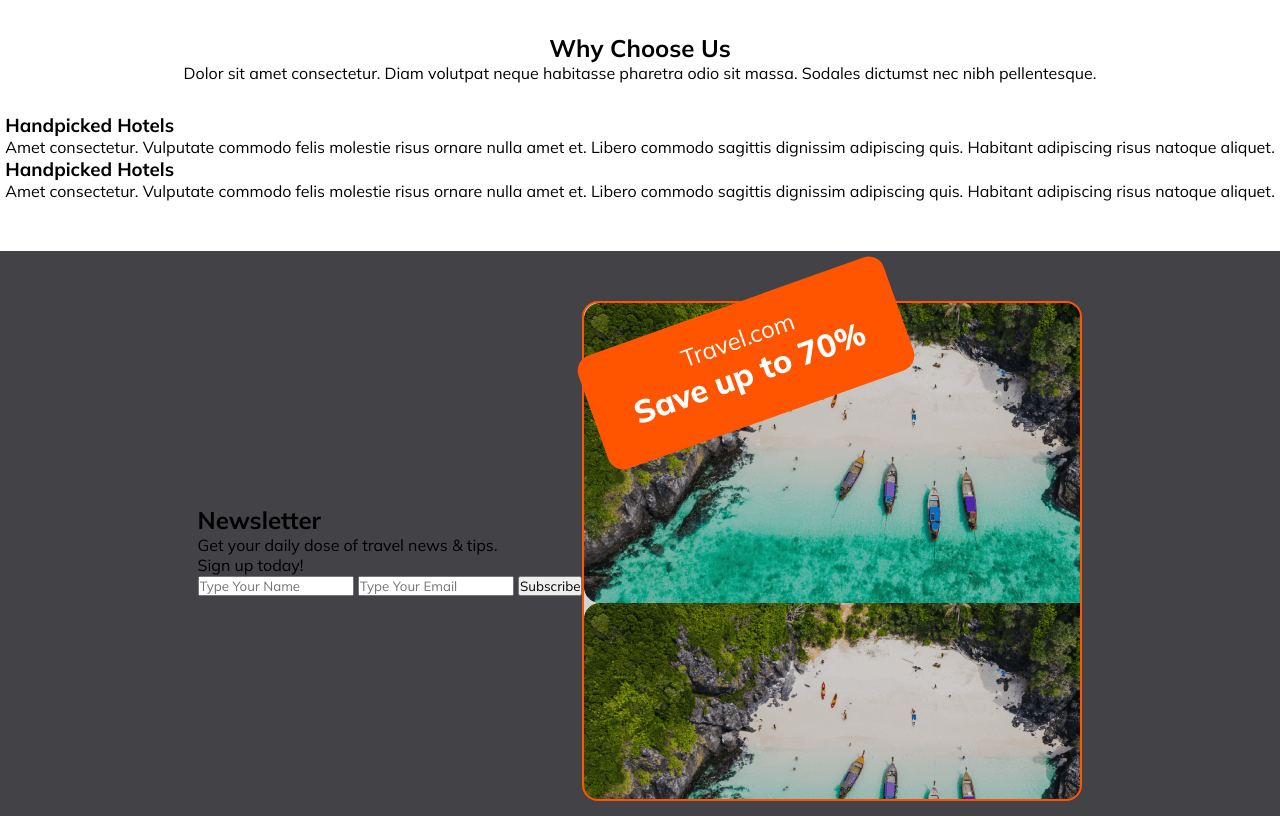
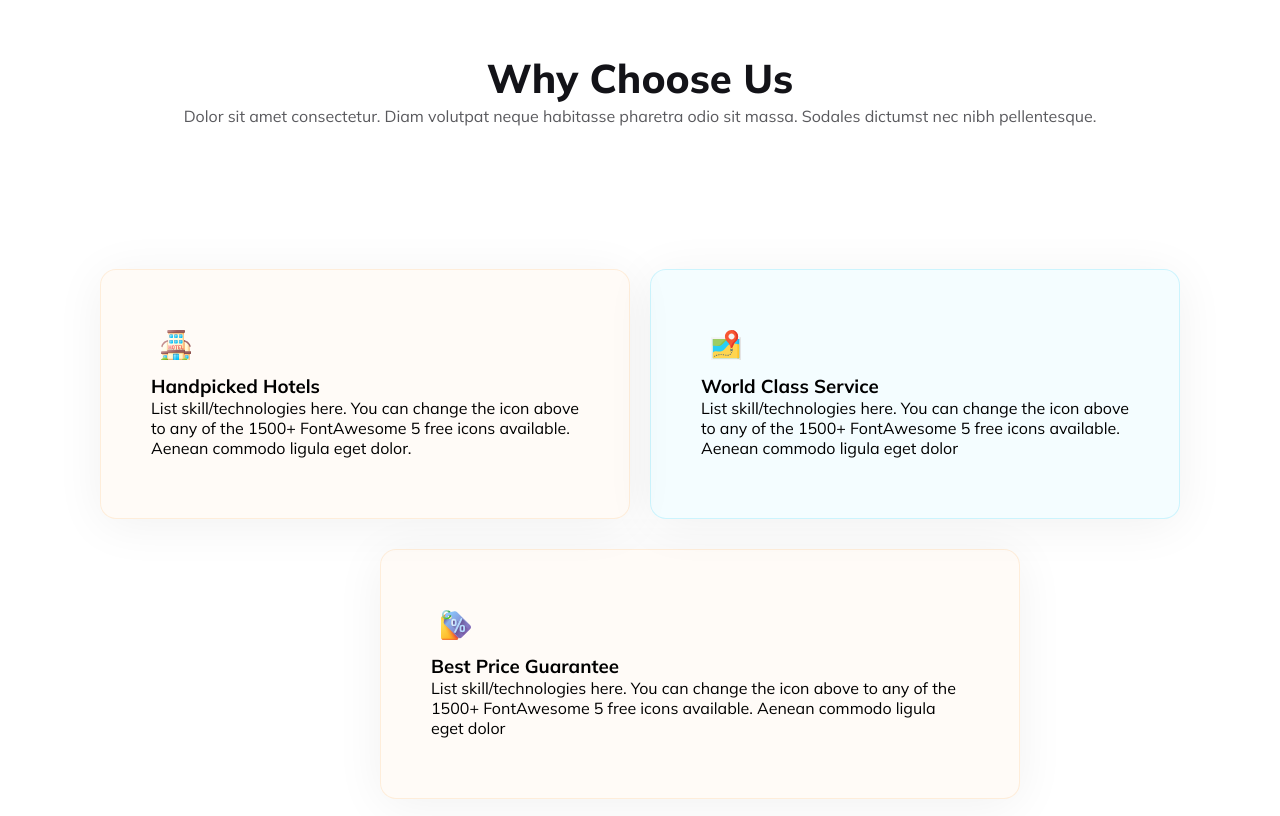
Before and after one commit to Shawonmrong/OraMove-Travel, a plain HTML site: page index.html in a window 1280 px wide. Shown: the part 3264-4080 px from the top of the page. Drawn offline with Linux system fonts and the light colour scheme.

Commit message:
why chose us section done

```diff
--- a/index.html
+++ b/index.html
@@ -156,38 +156,31 @@
 
       <!-- Why Choose Us -->
 
+
       <section id="why-choose-us">
-        <div class="choose-container">
-          <div class="choose-text">
-            <h1>Why Choose Us</h1>
-            <p>
-              Dolor sit amet consectetur. Diam volutpat neque habitasse pharetra
-              odio sit massa. Sodales dictumst nec nibh pellentesque.
-            </p>
-          </div>
+        <div class="choose">
+            <h3>Why Choose Us</h3>
+            <p class="section-description" >Dolor sit amet consectetur. Diam volutpat neque habitasse pharetra odio sit massa. Sodales dictumst nec nibh pellentesque.</p>
+        </div>
+        <div class="why-container">
+            <div class="why">
+                <img src="Images/hotel 1.svg" alt="">
+                <h3 class="why-title">Handpicked Hotels</h3>
+                <p class="why-description">List skill/technologies here. You can change the icon above to any of the 1500+ FontAwesome 5 free icons available. Aenean commodo ligula eget dolor.</p>
+            </div>
+            <div class="why-1">
+                <img src="Images/map 1.svg" alt="">
+                <h3 class="why-title">World Class Service</h3>
+                <p class="why-description">List skill/technologies here. You can change the icon above to any of the 1500+ FontAwesome 5 free icons available. Aenean commodo ligula eget dolor</p>
+            </div>
+            <div class="why-special-why">
+                <img src="Images/price-tag 1.svg" alt="">
+                <h3 class="why-title">Best Price Guarantee</h3>
+                <p class="why-description">List skill/technologies here. You can change the icon above to any of the 1500+ FontAwesome 5 free icons available. Aenean commodo ligula eget dolor</p>
+            </div>
+        </div>
 
-          <div class="choose-row-1">
-            <div class="hotel">
-              <i></i>
-              <h3>Handpicked Hotels</h3>
-              <p>
-                Amet consectetur. Vulputate commodo felis molestie risus ornare
-                nulla amet et. Libero commodo sagittis dignissim adipiscing
-                quis. Habitant adipiscing risus natoque aliquet.
-              </p>
-            </div>
-            <div class="choose-row-2">
-              <i></i>
-              <h3>Handpicked Hotels</h3>
-              <p>
-                Amet consectetur. Vulputate commodo felis molestie risus ornare
-                nulla amet et. Libero commodo sagittis dignissim adipiscing
-                quis. Habitant adipiscing risus natoque aliquet.
-              </p>
-            </div>
-          </div>
-        </div>
-      </section>
+        </section>
 
       <!-- newsletters section  -->
 
--- a/styles/oramove.css
+++ b/styles/oramove.css
@@ -426,21 +426,67 @@ img{
 
 
 
-/* why choose us  */
+/* Why Choose Us * */
 
 #why-choose-us {
-  display: flex;
-  justify-content: center;
-  align-items: center;
-  position: relative;
-  padding-top: 50px;
-  padding-bottom: 50px;
+  padding-top: 100px;
+  padding-bottom: 100px;
+
 }
-.choose-text {
-  text-align: center;
-  padding-top: 30px;
-  padding-bottom: 30px;
+.why-container{
+  height: 600px;
+  display: grid;
+  grid-template-columns: repeat(2, 1fr);
+  gap: 20px;
+  padding: 100px;
+
 }
+
+.why-container img {
+  width: 50px;
+  height: 50px;
+
+}
+.why{
+  height: 250px;
+  padding: 50px;
+  border-radius: 5px;
+  background: #FFF;
+  box-shadow: 0px 6px 50px 0px rgba(0, 0, 0, 0.06);
+  border-radius: 16px;
+  border: 1px solid rgba(251, 181, 99, 0.20);
+  background: rgba(251, 181, 99, 0.05);
+}
+
+
+.why-1 {
+  height: 250px;
+  padding: 50px;
+  border-radius: 5px;
+  background: #FFF;
+  box-shadow: 0px 6px 50px 0px rgba(0, 0, 0, 0.06);
+  border-radius: 16px;
+  border: 1px solid rgba(41, 206, 246, 0.20);
+  background: rgba(41, 206, 246, 0.05);
+}
+
+
+.why-special-why {
+  position: absolute;
+  margin-top: 280px;
+  height: 250px;
+  width: 50%;
+  margin-left: 280px;
+  padding: 50px;
+  border-radius: 5px;
+  background: #FFF;
+  box-shadow: 0px 6px 50px 0px rgba(0, 0, 0, 0.06);
+  border-radius: 16px;
+  border: 1px solid rgba(251, 181, 99, 0.20);
+  background: rgba(251, 181, 99, 0.05);
+}
+
+
 /* newsletter css */
 #newsletter {
   height: 600px;
```
Also changed, not shown: Images/hotel 1.svg (added), Images/map 1.svg (added), Images/price-tag 1.svg (added).
